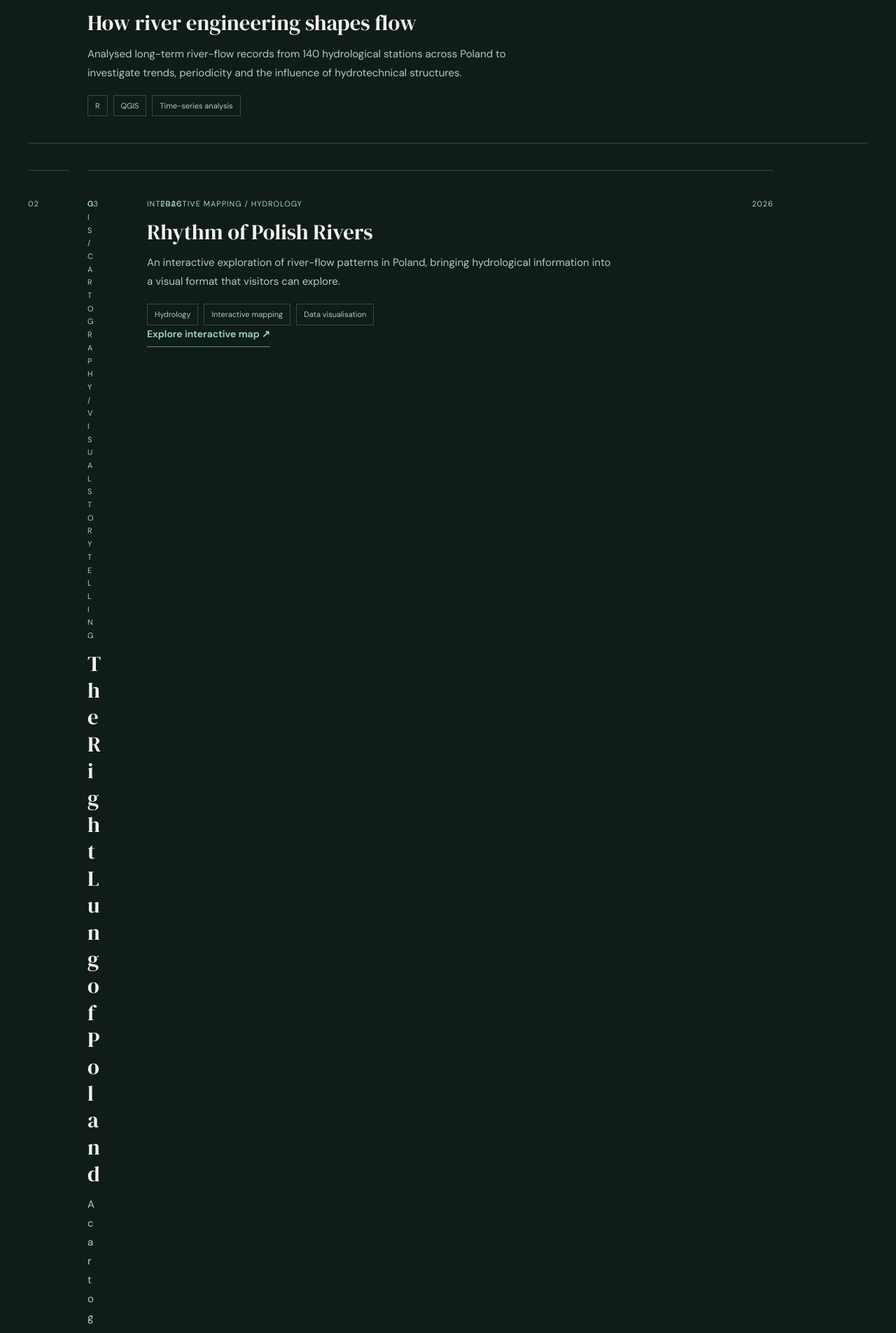
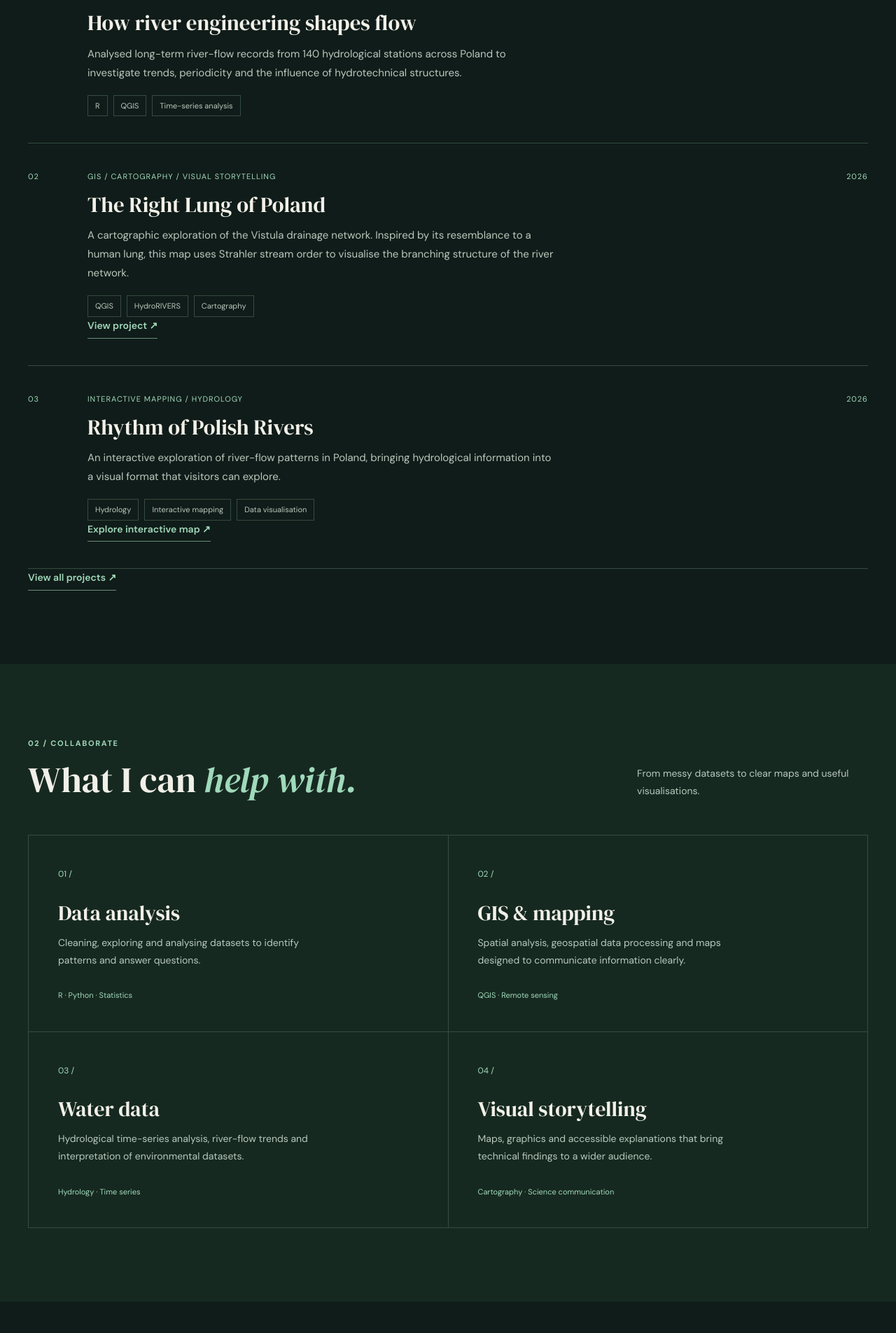
Before and after one commit to Troctolite/Troctolite.github.io, a Jekyll site: the page built from index.html, in a window 1280 px wide. Shown: the part 1264-3169 px from the top of the page at 70% size. Built offline with Jekyll 4.4.1, drawn with Linux system fonts in a browser that asks for light colours.

Commit message:
Update index.html

```diff
--- a/index.html
+++ b/index.html
@@ -36,6 +36,7 @@ layout: default
              href="{{ '/projects/' | relative_url }}">
             Explore my work <span aria-hidden="true">↗</span>
           </a>
+
           <a class="home-btn home-btn-secondary"
              href="{{ '/contact/' | relative_url }}">
             Work with me <span aria-hidden="true">↗</span>
@@ -48,7 +49,6 @@ layout: default
         </p>
       </div>
 
-
       <figure class="home-map">
         <img
           src="{{ '/images/vitula%20lung.png' | relative_url }}"
@@ -57,7 +57,6 @@ layout: default
           fetchpriority="high"
         >
       </figure>
-
 
     </div>
   </section>
@@ -72,13 +71,15 @@ layout: default
     </div>
   </div>
 
-  <!-- PROJECTS -->
+  <!-- SELECTED PROJECTS -->
   <section class="home-section shell" id="work">
+
     <div class="home-section-heading">
       <div>
         <p class="home-kicker">01 / SELECTED WORK</p>
         <h2>Work that <em>speaks for itself.</em></h2>
       </div>
+
       <p>
         A selection of projects combining data,
         environmental research and spatial analysis.
@@ -87,32 +88,42 @@ layout: default
 
     <div class="home-projects">
 
+      <!-- PROJECT 01 -->
       <article class="home-project">
+
         <div class="home-project-number">01</div>
-        <div>
-          <p class="home-project-type">HYDROLOGY / DATA ANALYSIS</p>
+
+        <div class="home-project-content">
+          <p class="home-project-type">
+            HYDROLOGY / DATA ANALYSIS
+          </p>
+
           <h3>How river engineering shapes flow</h3>
+
           <p>
             Analysed long-term river-flow records from
             140 hydrological stations across Poland
             to investigate trends, periodicity and
             the influence of hydrotechnical structures.
           </p>
+
           <div class="home-tags">
-            <span>R</span><span>QGIS</span>
+            <span>R</span>
+            <span>QGIS</span>
             <span>Time-series analysis</span>
           </div>
         </div>
+
         <span class="home-project-year">2021–2026</span>
+
       </article>
-
-      <article class="home-project">
 
       <!-- PROJECT 02 -->
       <article class="home-project">
+
         <div class="home-project-number">02</div>
 
-  <div>
+        <div class="home-project-content">
           <p class="home-project-type">
             GIS / CARTOGRAPHY / VISUAL STORYTELLING
           </p>
@@ -144,20 +155,23 @@ layout: default
         </div>
 
         <span class="home-project-year">2026</span>
+
       </article>
 
       <!-- PROJECT 03 -->
       <article class="home-project">
+
         <div class="home-project-number">03</div>
 
-  <div>
+        <div class="home-project-content">
           <p class="home-project-type">
             INTERACTIVE MAPPING / HYDROLOGY
           </p>
 
           <h3>
             <a href="https://troctolite.github.io/Rhythm-of-Polish-river/"
-         target="_blank" rel="noopener noreferrer">
+               target="_blank"
+               rel="noopener noreferrer">
               Rhythm of Polish Rivers
             </a>
           </h3>
@@ -177,19 +191,24 @@ layout: default
 
           <a class="home-text-link"
              href="https://troctolite.github.io/Rhythm-of-Polish-river/"
-       target="_blank" rel="noopener noreferrer">
+             target="_blank"
+             rel="noopener noreferrer">
             Explore interactive map ↗
           </a>
         </div>
 
         <span class="home-project-year">2026</span>
+
       </article>
 
+    </div>
+    <!-- END OF PROJECTS -->
 
     <a class="home-text-link"
        href="{{ '/projects/' | relative_url }}">
       View all projects ↗
     </a>
+
   </section>
 
   <!-- SERVICES -->
@@ -201,6 +220,7 @@ layout: default
           <p class="home-kicker">02 / COLLABORATE</p>
           <h2>What I can <em>help with.</em></h2>
         </div>
+
         <p>
           From messy datasets to clear maps and
           useful visualisations.
@@ -254,15 +274,17 @@ layout: default
         </article>
 
       </div>
-
     </div>
   </section>
 
   <!-- DATA ATLAS -->
   <section class="home-atlas shell" id="atlas">
+
     <div>
       <p class="home-kicker">03 / PERSONAL PROJECTS</p>
+
       <h2>Where data meets <em>curiosity.</em></h2>
+
       <p>
         I also enjoy experimenting with maps and
         visualisations outside my research work.
@@ -270,85 +292,104 @@ layout: default
         explorations, including the Rhythm of
         Polish Rivers.
       </p>
+
       <a class="home-text-link"
          href="https://troctolite.github.io/Rhythm-of-Polish-river/">
         Explore Rhythm of Polish Rivers ↗
       </a>
     </div>
+
     <div class="home-atlas-note">
       <span>THE DATA ATLAS</span>
       <strong>Rivers, patterns<br>and places.</strong>
       <span>AN ONGOING COLLECTION</span>
     </div>
+
   </section>
 
   <!-- ABOUT -->
   <section class="home-about">
     <div class="shell home-about-inner">
+
       <div>
         <p class="home-kicker">04 / ABOUT</p>
         <h2>Curious about <em>how things work.</em></h2>
       </div>
+
       <div>
         <p>
           My background spans hydrological research
           in Poland, GIS and remote sensing in India,
           and international science coordination.
         </p>
+
         <p>
           I enjoy finding patterns in data and
           making complex information easier to
           understand.
         </p>
+
         <a class="home-text-link"
            href="{{ '/about/' | relative_url }}">
           More about me ↗
         </a>
       </div>
+
     </div>
   </section>
 
-  <!-- WRITING -->
+  <!-- WRITING & COMICS -->
   <section class="home-section shell">
+
     <div class="home-section-heading">
       <div>
         <p class="home-kicker">05 / BEYOND DATA</p>
         <h2>Writing & <em>drawing.</em></h2>
       </div>
+
       <p>
         A space for research notes, science
         communication and creative experiments.
       </p>
     </div>
+
     <div class="home-writing-grid">
+
       <a href="{{ '/blog/' | relative_url }}">
         <span>BLOG</span>
         <h3>Notes from the field and the screen.</h3>
         <p>Research, maps, methods and observations.</p>
         <b>Read the blog ↗</b>
       </a>
+
       <a href="{{ '/comics/' | relative_url }}">
         <span>COMICS</span>
         <h3>Stories told a little differently.</h3>
         <p>Drawings, experiments and visual stories.</p>
         <b>Explore comics ↗</b>
       </a>
+
     </div>
   </section>
 
   <!-- CONTACT -->
   <section class="home-contact">
     <div class="shell">
+
       <p class="home-kicker">06 / GET IN TOUCH</p>
+
       <h2>Have something <em>in mind?</em></h2>
+
       <p>
         I'm open to water data analyst roles,
         freelance projects and collaborations.
       </p>
+
       <a class="home-btn home-btn-primary"
          href="{{ '/contact/' | relative_url }}">
         Let's talk ↗
       </a>
+
     </div>
   </section>
 
```
Lines whose indentation alone changed are shown as unchanged.
